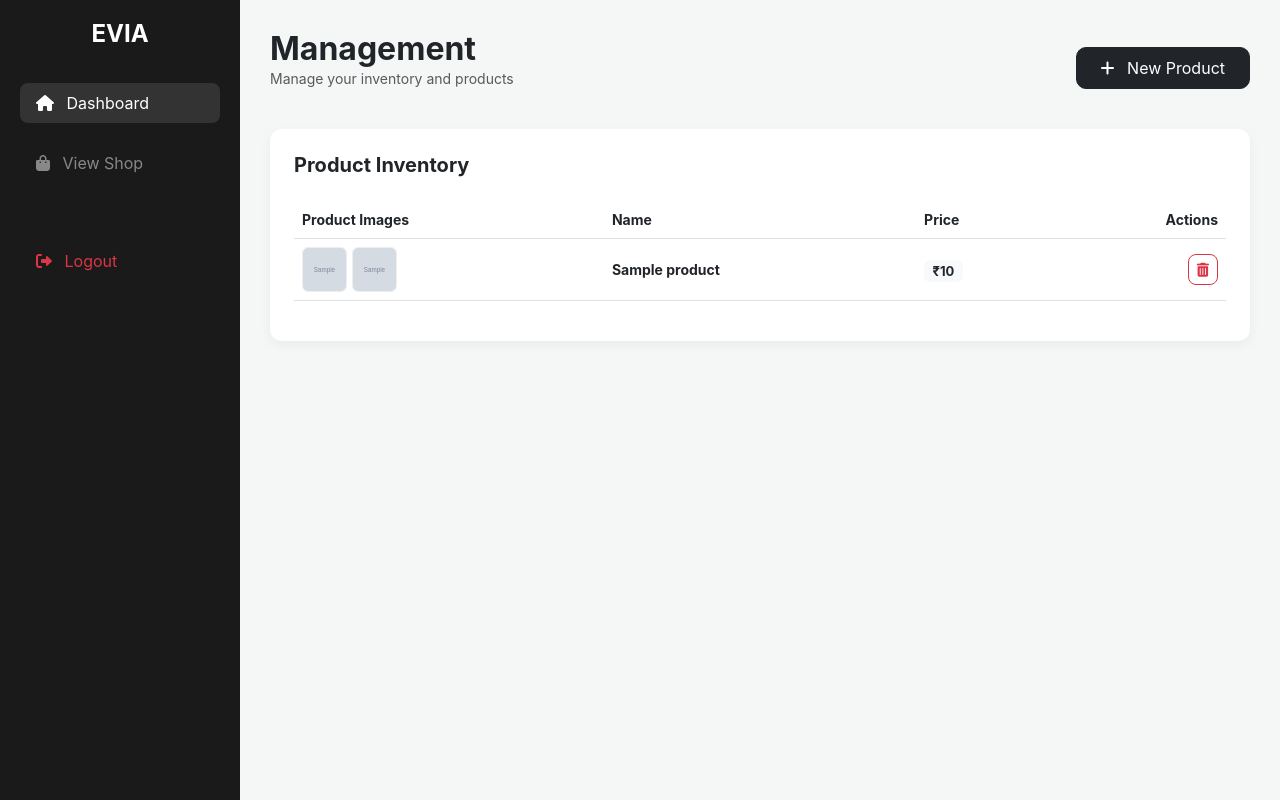
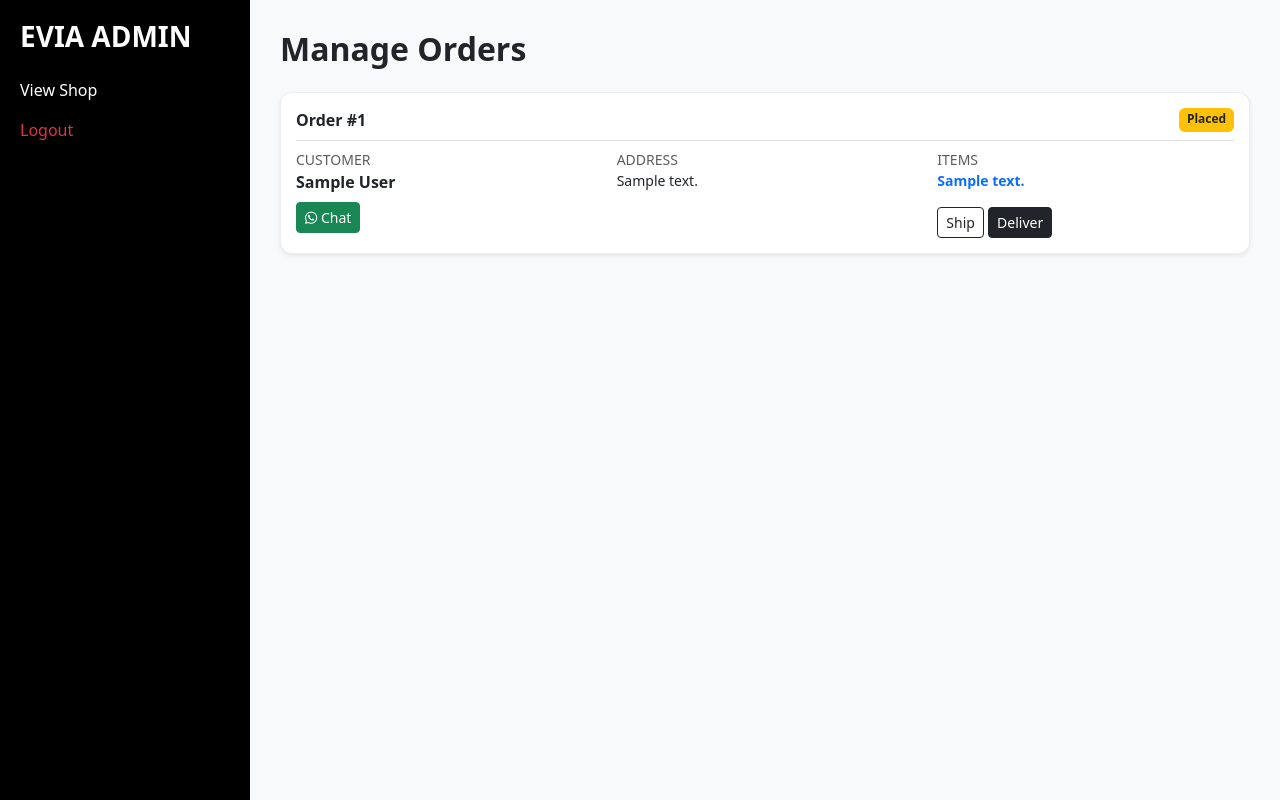
Before and after one commit to gmkarshad45-design/evia-shop, a Flask app: page /admin in a window 1280 px wide. Run offline with Flask 3, Linux system fonts and the light colour scheme; a user stored in the database is signed in; tables that the repository leaves empty hold one stand-in row (values such as "Sample post"); grey boxes marked "Sample" are stand-in pictures.

Commit message:
Update admin.html

```diff
--- a/templates/admin.html
+++ b/templates/admin.html
@@ -3,130 +3,55 @@
 <head>
     <meta charset="UTF-8">
     <meta name="viewport" content="width=device-width, initial-scale=1.0">
-    <title>Admin Dashboard | EVIA</title>
+    <title>Admin | EVIA</title>
     <link href="https://cdn.jsdelivr.net/npm/bootstrap@5.3.0/dist/css/bootstrap.min.css" rel="stylesheet">
     <link rel="stylesheet" href="https://cdnjs.cloudflare.com/ajax/libs/font-awesome/6.0.0/css/all.min.css">
     <style>
-        body { background: #f4f7f6; font-family: 'Inter', sans-serif; margin: 0; }
-        .sidebar { background: #1a1a1a; min-height: 100vh; color: white; padding: 20px; position: fixed; width: 240px; }
-        .main-content { margin-left: 240px; padding: 30px; width: calc(100% - 240px); }
-        .card { border: none; border-radius: 12px; box-shadow: 0 4px 12px rgba(0,0,0,0.05); }
-        .nav-link { color: #888; margin: 10px 0; border-radius: 8px; transition: 0.3s; }
-        .nav-link.active, .nav-link:hover { background: #333; color: white; }
-        .thumb-img { width: 45px; height: 45px; object-fit: cover; border-radius: 6px; margin-right: 5px; border: 1px solid #eee; }
-
-        @media (max-width: 768px) {
-            .sidebar { width: 70px; padding: 10px; }
-            .sidebar h4, .sidebar span { display: none; }
-            .main-content { margin-left: 70px; width: calc(100% - 70px); }
-        }
+        .sidebar { background: #000; color: white; min-height: 100vh; padding: 20px; width: 250px; position: fixed; }
+        .content { margin-left: 250px; padding: 30px; }
+        .order-card { background: white; border-radius: 12px; border: 1px solid #eee; margin-bottom: 15px; padding: 15px; }
+        @media (max-width: 768px) { .sidebar { display: none; } .content { margin-left: 0; } }
     </style>
 </head>
-<body>
+<body class="bg-light">
 
 <div class="sidebar">
-    <h4 class="fw-bold mb-4 text-center">EVIA</h4>
-    <nav class="nav flex-column">
-        <a class="nav-link active" href="/admin"><i class="fa fa-home me-2"></i> <span>Dashboard</span></a>
-        <a class="nav-link" href="/"><i class="fa fa-shopping-bag me-2"></i> <span>View Shop</span></a>
-        <a class="nav-link text-danger mt-5" href="/logout"><i class="fa fa-sign-out-alt me-2"></i> <span>Logout</span></a>
-    </nav>
+    <h3 class="fw-bold mb-4">EVIA ADMIN</h3>
+    <a href="/" class="text-white d-block mb-3 text-decoration-none">View Shop</a>
+    <a href="/logout" class="text-danger d-block text-decoration-none">Logout</a>
 </div>
 
-<div class="main-content">
-    <div class="d-flex justify-content-between align-items-center mb-4">
-        <div>
-            <h2 class="fw-bold mb-0">Management</h2>
-            <p class="text-muted small">Manage your inventory and products</p>
+<div class="content">
+    <h2 class="fw-bold mb-4">Manage Orders</h2>
+
+    {% for o in orders %}
+    <div class="order-card shadow-sm">
+        <div class="d-flex justify-content-between border-bottom pb-2 mb-2">
+            <span class="fw-bold">Order #{{ o.id }}</span>
+            <span class="badge bg-warning text-dark">{{ o.status }}</span>
         </div>
-        <button class="btn btn-dark px-4 py-2" style="border-radius: 10px;" data-bs-toggle="modal" data-bs-target="#addModal">
-            <i class="fa fa-plus me-2"></i> New Product
-        </button>
-    </div>
-
-    <div class="card p-4">
-        <h5 class="fw-bold mb-4">Product Inventory</h5>
-        <div class="table-responsive">
-            <table class="table align-middle">
-                <thead>
-                    <tr class="text-muted small uppercase">
-                        <th>Product Images</th>
-                        <th>Name</th>
-                        <th>Price</th>
-                        <th class="text-end">Actions</th>
-                    </tr>
-                </thead>
-                <tbody>
-                    {% for p in products %}
-                    <tr>
-                        <td>
-                            <div class="d-flex">
-                                <img src="{{ p.image }}" class="thumb-img" title="Primary Image">
-                                {% if p.image_2 %}
-                                <img src="{{ p.image_2 }}" class="thumb-img" title="Secondary Image">
-                                {% else %}
-                                <div class="thumb-img d-flex align-items-center justify-content-center bg-light text-muted" style="font-size: 10px; border: 1px dashed #ccc;">No 2nd</div>
-                                {% endif %}
-                            </div>
-                        </td>
-                        <td>
-                            <div class="fw-bold" style="font-size: 14px;">{{ p.name }}</div>
-                        </td>
-                        <td>
-                            <span class="badge bg-light text-dark fw-bold" style="font-size: 13px;">₹{{ p.price }}</span>
-                        </td>
-                        <td class="text-end">
-                            <a href="{{ url_for('admin_delete_product', id=p.id) }}"
-                               class="btn btn-sm btn-outline-danger"
-                               onclick="return confirm('Are you sure you want to delete this product?')"
-                               style="border-radius: 8px;">
-                                <i class="fa fa-trash-alt"></i>
-                            </a>
-                        </td>
-                    </tr>
-                    {% endfor %}
-                </tbody>
-            </table>
+        <div class="row">
+            <div class="col-md-4">
+                <small class="text-muted d-block">CUSTOMER</small>
+                <div class="fw-bold">{{ o.customer.full_name }}</div>
+                <a href="https://wa.me/91{{ o.whatsapp }}" class="btn btn-sm btn-success mt-2"><i class="fab fa-whatsapp"></i> Chat</a>
+            </div>
+            <div class="col-md-4">
+                <small class="text-muted d-block">ADDRESS</small>
+                <div class="small">{{ o.address }}</div>
+            </div>
+            <div class="col-md-4">
+                <small class="text-muted d-block">ITEMS</small>
+                <div class="small fw-bold text-primary">{{ o.product_details }}</div>
+                <div class="mt-3">
+                    <a href="{{ url_for('update_order_status', id=o.id, st='Shipped') }}" class="btn btn-outline-dark btn-sm">Ship</a>
+                    <a href="{{ url_for('update_order_status', id=o.id, st='Delivered') }}" class="btn btn-dark btn-sm">Deliver</a>
+                </div>
+            </div>
         </div>
     </div>
+    {% endfor %}
 </div>
 
-<div class="modal fade" id="addModal" tabindex="-1">
-    <div class="modal-dialog modal-dialog-centered">
-        <form method="POST" class="modal-content" style="border-radius: 20px; border: none;">
-            <div class="modal-header border-0 pt-4 px-4">
-                <h5 class="modal-title fw-bold">Add New Product</h5>
-                <button type="button" class="btn-close" data-bs-dismiss="modal"></button>
-            </div>
-            <div class="modal-body px-4">
-                <div class="mb-3">
-                    <label class="form-label small fw-bold text-muted">PRODUCT NAME</label>
-                    <input type="text" name="name" class="form-control" placeholder="e.g. Premium Oversized Tee" required style="border-radius: 10px;">
-                </div>
-                <div class="mb-3">
-                    <label class="form-label small fw-bold text-muted">PRICE (₹)</label>
-                    <input type="number" name="price" class="form-control" placeholder="999" required style="border-radius: 10px;">
-                </div>
-                <div class="mb-3">
-                    <label class="form-label small fw-bold text-muted">PRIMARY IMAGE URL</label>
-                    <input type="text" name="image" class="form-control" placeholder="Paste main image link" required style="border-radius: 10px;">
-                </div>
-                <div class="mb-3">
-                    <label class="form-label small fw-bold text-muted">SECONDARY IMAGE URL (FOR SWIPE)</label>
-                    <input type="text" name="image_2" class="form-control" placeholder="Paste second image link (Optional)" style="border-radius: 10px;">
-                </div>
-                <div class="mb-3">
-                    <label class="form-label small fw-bold text-muted">DESCRIPTION</label>
-                    <textarea name="description" class="form-control" rows="3" placeholder="Tell customers about the fabric, fit, etc." style="border-radius: 10px;"></textarea>
-                </div>
-            </div>
-            <div class="modal-footer border-0 pb-4 px-4">
-                <button type="submit" class="btn btn-dark w-100 py-3 fw-bold" style="border-radius: 12px;">SAVE PRODUCT</button>
-            </div>
-        </form>
-    </div>
-</div>
-
-<script src="https://cdn.jsdelivr.net/npm/bootstrap@5.3.0/dist/js/bootstrap.bundle.min.js"></script>
 </body>
 </html>
```
